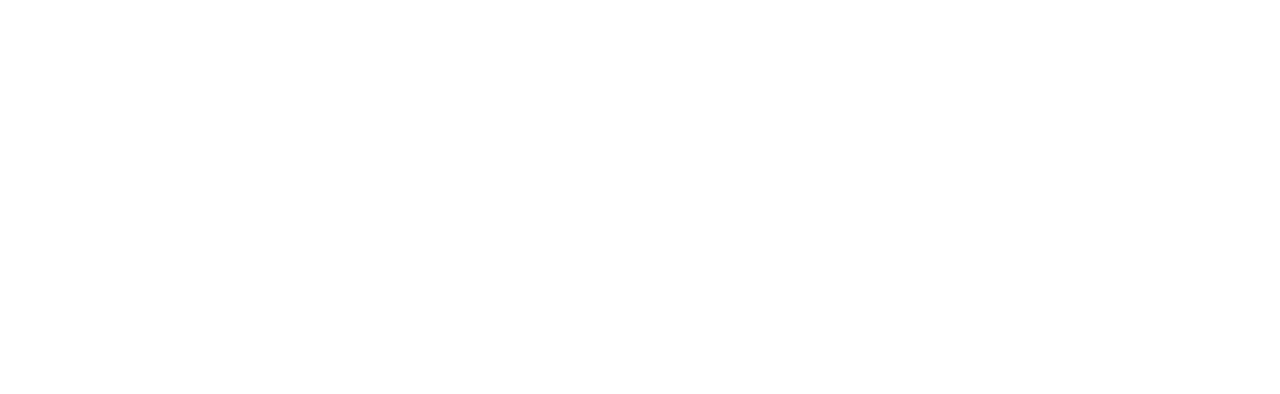
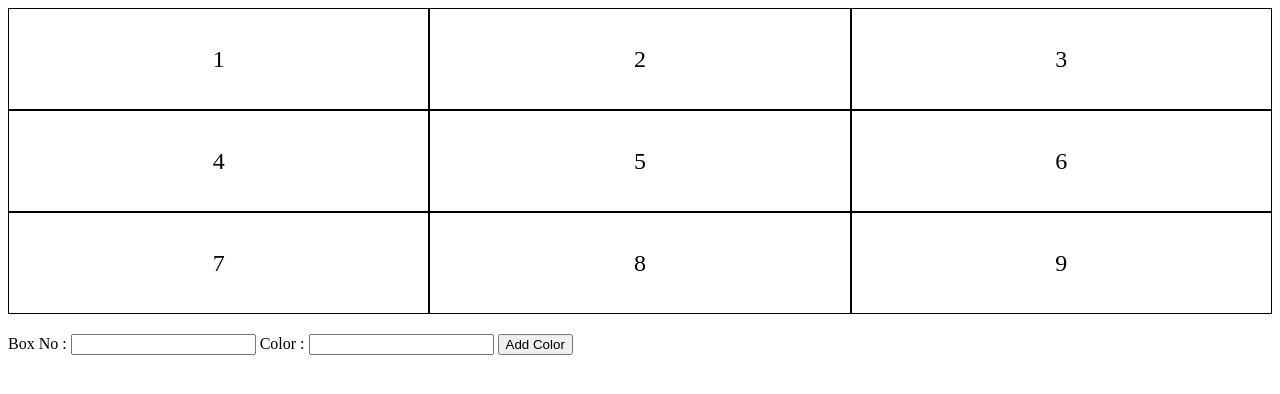
Before and after one commit to acciojob/Replit-Asian-Paints-Shiva-Prasad83, a website: page main.html in a window 1280 px wide. Drawn offline with Linux system fonts and the light colour scheme.

Commit message:
created a submission

```diff
--- a/main.html
+++ b/main.html
@@ -7,6 +7,20 @@
 </head>
 
 <body>
+	<div class="grid-container">
+
+	</div>
+
+	<div>
+		<form id="form">
+			<label for="block_id">Box No : </label>
+			<input id="block_id" type="text"/>
+			<label for="colour_id">Color : </label>
+			<input id="colour_id" type="text">
+			<button type="submit">Add Color</button>
+		</form>
+
+	</div>
 	<!-- the entire body must be written by student -->
     <script type="text/javascript" src="./script.js">
 </script>
--- a/script.js
+++ b/script.js
@@ -1 +1,34 @@
 //your JS code here. If required.
+const container=document.querySelector(".grid-container");
+
+function createGridItems(){
+	for(let i=1;i<=9;i++){
+	 let div=document.createElement("div");
+	  let para=document.createElement("p");
+		para.innerText=i;
+	  div.id=`${i}`;
+		div.className="grid-items";
+		div.appendChild(para);
+	  container.appendChild(div);
+	}
+
+}
+createGridItems();
+const gridItems=document.querySelectorAll(".grid-items");
+console.log(gridItems);
+const form=document.getElementById("form");
+form.addEventListener("submit",(e)=>{
+	e.preventDefault();
+	let boxNo=document.getElementById("block_id").value;
+	let color=document.getElementById("colour_id").value;
+	let targetBox=document.getElementById(boxNo);
+	removeBgColor();
+	targetBox.style.backgroundColor=color;
+	form.reset();
+});
+
+function removeBgColor(){
+gridItems.forEach((grid)=>{
+	grid.style.backgroundColor="transparent";
+})
+}
--- a/styles.css
+++ b/styles.css
@@ -1 +1,22 @@
 /*  your css code here. If applicable */
+body{
+	display:flex;
+	flex-direction:column;
+	justify-content:center;
+	align-content:center;
+	gap:20px;
+}
+.grid-container{
+	display:grid;
+	grid-template-columns:repeat(3,1fr);
+	grid-template-rows:repeat(3,1fr);
+}
+.grid-items{
+	border:1px solid black;
+	height:100px;
+	text-align:center;
+	align-content:center;
+}
+p{
+	font-size:1.5rem;
+}
```
